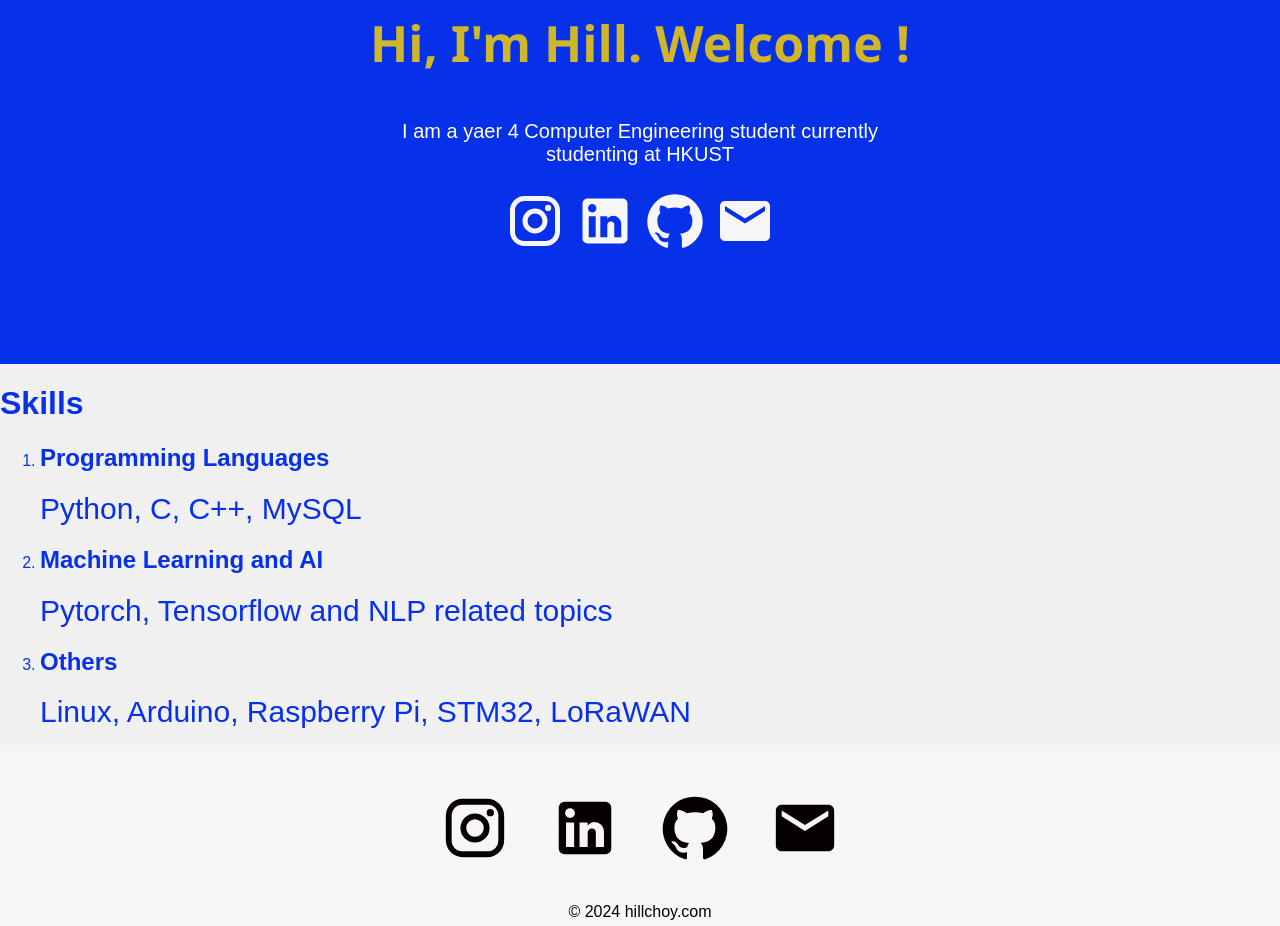
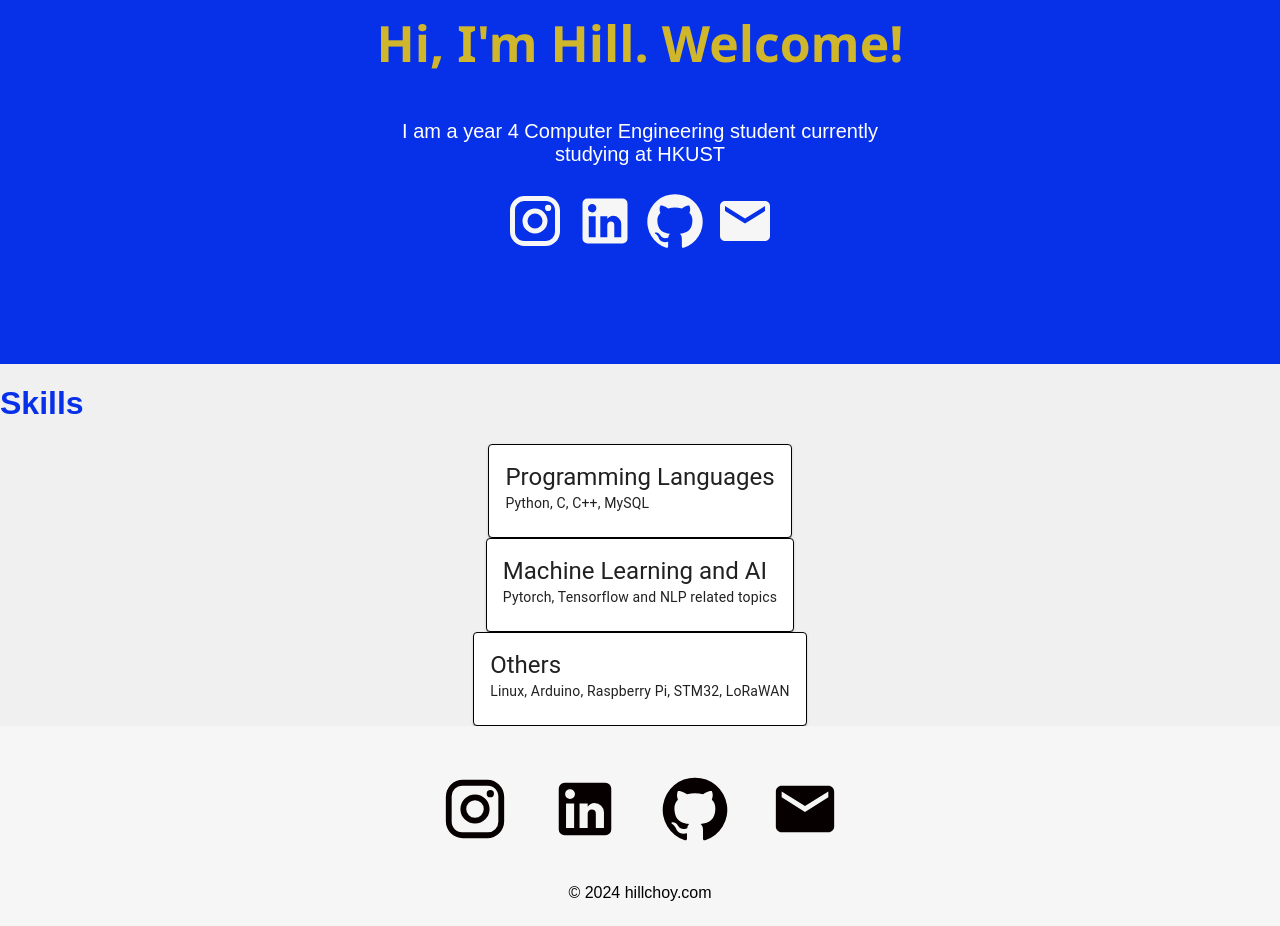
Before and after one commit to hillhc/MyPro, a React (Create React App) app: page / in a window 1280 px wide. Shown: the part 400-1326 px from the top of the page. Built offline with nearby package versions, Linux system fonts and the light colour scheme.

Commit message:
Trial Fix

```diff
--- a/src/components/Navbar.js
+++ b/src/components/Navbar.js
@@ -22,10 +22,6 @@ const ListItemTextStyled = styled(ListItemText)(({ theme }) => ({
   textDecoration: 'none',
 }));
 
-const ListItemIconStyled = styled(ListItemIcon)(({ theme }) => ({
-  color: 'white',
-}));
-
 function Navbar() {
   const [expand, setExpand] = useState(false);
   const location = useLocation();
@@ -43,21 +39,21 @@ function Navbar() {
         <Drawer anchor="left" open={expand} onClose={() => setExpand(false)}>
           <List>
             <ListItem button component={Link} to="/">
-              <ListItemIconStyled>
-                <HomeIcon />
-              </ListItemIconStyled>
+              <ListItemIcon>
+                <HomeIcon sx={{ color: 'white' }} />
+              </ListItemIcon>
               <ListItemTextStyled primary="Home" />
             </ListItem>
             <ListItem button component={Link} to="/about">
-              <ListItemIconStyled>
-                <InfoIcon />
-              </ListItemIconStyled>
+              <ListItemIcon>
+                <InfoIcon sx={{ color: 'white' }} />
+              </ListItemIcon>
               <ListItemTextStyled primary="About Me" />
             </ListItem>
             <ListItem button component={Link} to="/project">
-              <ListItemIconStyled>
-                <FolderIcon />
-              </ListItemIconStyled>
+              <ListItemIcon>
+                <FolderIcon sx={{ color: 'white' }} />
+              </ListItemIcon>
               <ListItemTextStyled primary="My Project" />
             </ListItem>
           </List>
--- a/src/pages/Home.js
+++ b/src/pages/Home.js
@@ -1,5 +1,6 @@
-import React from 'react'
-import "../styles/Home.css"
+import React from 'react';
+import { Card, CardContent, Typography } from '@mui/material';
+import "../styles/Home.css";
 import InstagramIcon from '@mui/icons-material/Instagram';
 import LinkedInIcon from '@mui/icons-material/LinkedIn';
 import GitHubIcon from '@mui/icons-material/GitHub';
@@ -15,9 +16,9 @@ function Home() {
         <div className="photo">
           <img src={myPhoto} alt="myPhoto" />
         </div>
-        <h2>Hi, I'm Hill. Welcome !</h2>
+        <h2>Hi, I'm Hill. Welcome!</h2>
         <div className="prompt">
-          <p>I am a yaer 4 Computer Engineering student currently studenting at HKUST</p>
+          <p>I am a year 4 Computer Engineering student currently studying at HKUST</p>
           <a href="https://www.instagram.com/hill__hc/">
             <InstagramIcon />
           </a>
@@ -32,23 +33,41 @@ function Home() {
           </a>
         </div>
       </div>
-      <h1> Skills</h1>
-      <ol className='list'>
-        <li className='listItem'>
-          <h2>Programming Languages</h2>
-          <span>Python, C, C++, MySQL</span>
-        </li>
-        <li className='listItem'>
-          <h2>Machine Learning and AI</h2>
-          <span>Pytorch, Tensorflow and NLP related topics</span>
-        </li>
-        <li className='listItem'>
-          <h2>Others</h2>
-          <span>Linux, Arduino, Raspberry Pi, STM32, LoRaWAN</span>
-        </li>
-      </ol>
+      <h1>Skills</h1>
+      <div className="skills">
+        <Card className="skillCard" sx={{ border: '1px solid black' }}>
+          <CardContent>
+            <Typography variant="h5" component="h2">
+              Programming Languages
+            </Typography>
+            <Typography variant="body2" component="p">
+              Python, C, C++, MySQL
+            </Typography>
+          </CardContent>
+        </Card>
+        <Card className="skillCard" sx={{ border: '1px solid black' }}>
+          <CardContent>
+            <Typography variant="h5" component="h2">
+              Machine Learning and AI
+            </Typography>
+            <Typography variant="body2" component="p">
+              Pytorch, Tensorflow and NLP related topics
+            </Typography>
+          </CardContent>
+        </Card>
+        <Card className="skillCard" sx={{ border: '1px solid black' }}>
+          <CardContent>
+            <Typography variant="h5" component="h2">
+              Others
+            </Typography>
+            <Typography variant="body2" component="p">
+              Linux, Arduino, Raspberry Pi, STM32, LoRaWAN
+            </Typography>
+          </CardContent>
+        </Card>
+      </div>
     </div>
-  )
+  );
 }
 
-export default Home
+export default Home;
```
